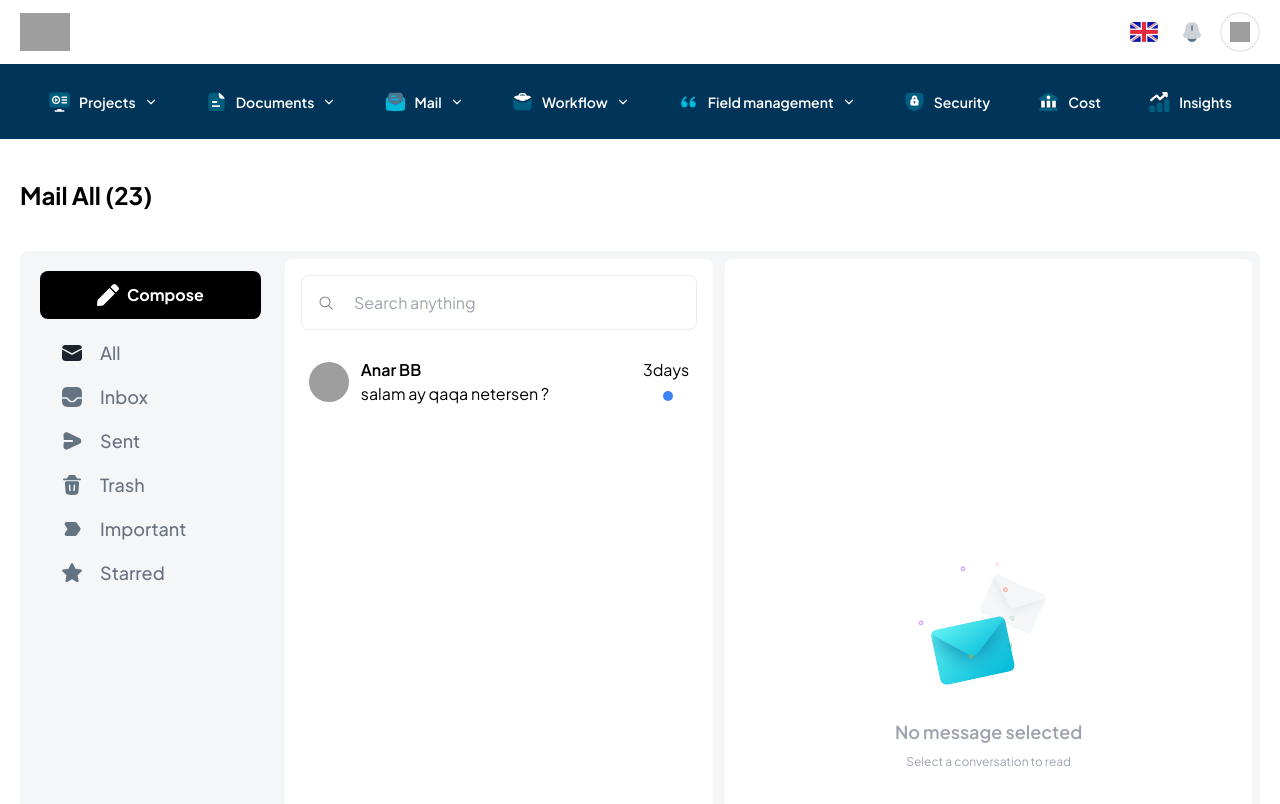
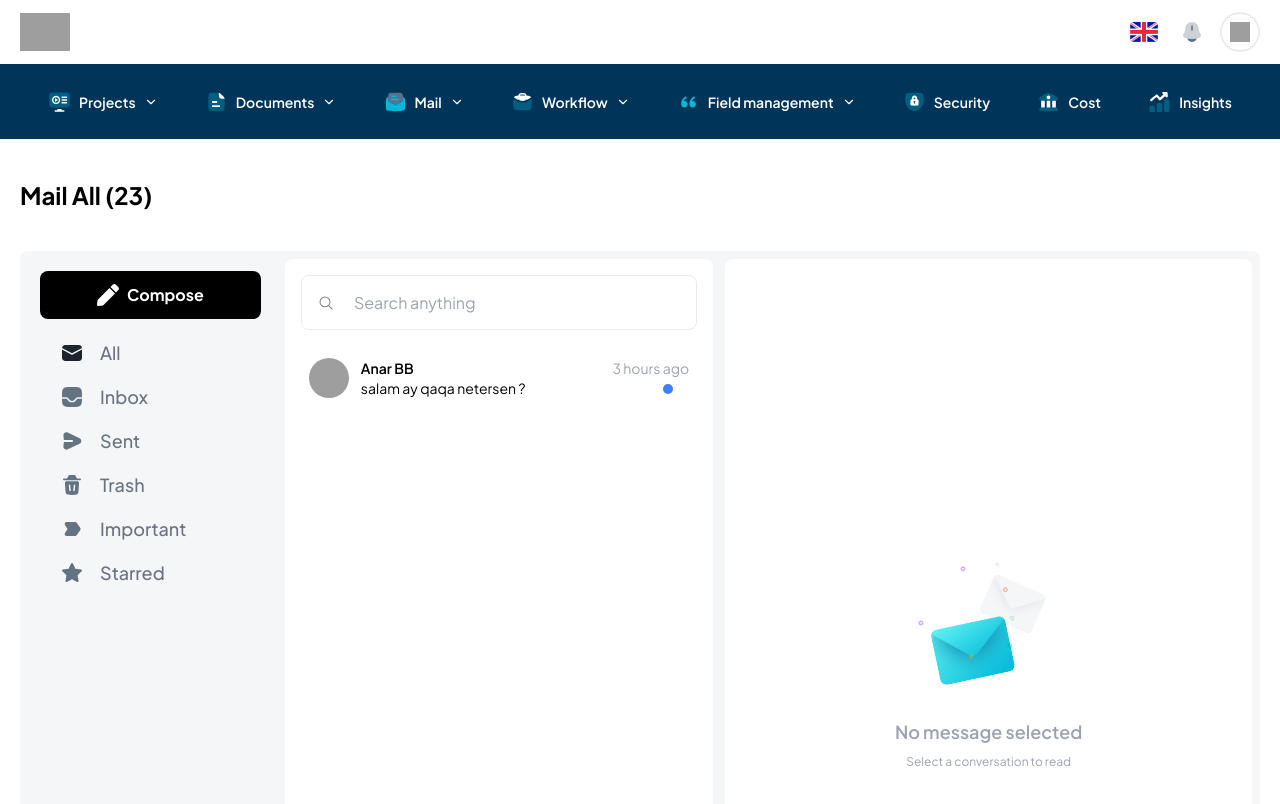
Before and after one commit to BCPAZ/crm-app, a React (Vite) app: page /mail in a window 1280 px wide. Shown: the top 804 px of the page. Built offline with nearby package versions, Linux system fonts and the light colour scheme; grey boxes are pictures that could not be loaded.

Commit message:
feat : Moment added

```diff
--- a/package.json
+++ b/package.json
@@ -13,6 +13,7 @@
     "@headlessui/react": "^2.1.2",
     "chart.js": "^4.4.3",
     "clsx": "^2.1.1",
+    "moment": "^2.30.1",
     "prop-types": "^15.8.1",
     "react": "^18.3.1",
     "react-chartjs-2": "^5.2.0",
--- a/src/layouts/PageLayouts/MailLayout.jsx
+++ b/src/layouts/PageLayouts/MailLayout.jsx
@@ -1,14 +1,17 @@
 import Searchbar from "@/components/common/Searchbar";
 import mails from "@/mocks/mails";
 import mailLinks from "@/utils/mailLinks";
+import clsx from "clsx";
 import { FaPen } from "react-icons/fa";
-import { Link, Outlet } from "react-router-dom";
+import { NavLink, Outlet } from "react-router-dom";
+import moment from "moment";
+
 const MailLayout = () => {
   return (
     <section className="py-10">
       <div className="siteContainer">
         <h1 className="font-bold text-2xl">Mail All (23)</h1>
-        <div className="w-full bg-[#F4F6F8] rounded-lg h-full p-2 mt-10 flex justify-between gap-3">
+        <aside className="w-full bg-[#F4F6F8] rounded-lg h-full p-2 mt-10 flex justify-between gap-3">
           <div className="flex flex-col p-3 w-[20%]">
             <button className="text-md bg-black p-3 rounded-lg text-white font-bold flex items-center justify-center gap-2">
               <FaPen size={22} />
@@ -32,8 +35,13 @@ const MailLayout = () => {
             <Searchbar simple />
             <div className="flex flex-col gap-2 mt-5">
               {mails.map((mail, index) => (
-                <Link
-                  className="w-full p-2 hover:bg-grey/20 rounded-lg"
+                <NavLink
+                  className={({ isActive }) =>
+                    clsx("w-full p-2 rounded-lg", {
+                      "bg-grey/20": isActive,
+                      "bg-transparent hover:bg-grey/20 ": !isActive,
+                    })
+                  }
                   to={`${mail.id}`}
                   key={index}
                 >
@@ -45,26 +53,30 @@ const MailLayout = () => {
                     />
                     <div className="flex flex-col w-full">
                       <div className="flex justify-between gap-2 w-full">
-                        <span className="text-md font-semibold">{mail.opponent.name}</span>
-                        <span>3days</span>
+                        <span className="text-sm font-semibold">
+                          {mail.opponent.name}
+                        </span>
+                        <span className="text-gray-400 text-sm">{moment(mail.created_at).fromNow()}</span>
                       </div>
                       <div className="w-full flex items-center justify-between relative">
-                        <span className="line-clamp-1 ">{mail.message}</span>
-                        <span className="w-[10px] h-[10px] bg-blue-500 absolute right-[5%] bottom-[20%] rounded-full"></span>
+                        <span className={`line-clamp-1 text-sm ${mail.is_read ? 'text-gray-400' : 'text-black'}`}>{mail.message}</span>
+                        {!mail.is_read ? (
+                          <span className="w-[10px] h-[10px] bg-blue-500 absolute right-[5%] bottom-[20%] rounded-full"></span>
+                        ) : null}
                       </div>
                     </div>
                   </div>
-                </Link>
+                </NavLink>
               ))}
             </div>
           </div>
           <div className="flex-1 bg-white rounded-lg p-3">
             <Outlet />
           </div>
-        </div>
+        </aside>
       </div>
     </section>
-  )
-}
+  );
+};
 
-export default MailLayout
+export default MailLayout;
```
Also changed, not shown: 1 other file (tests, documents, lock files or other folders).
